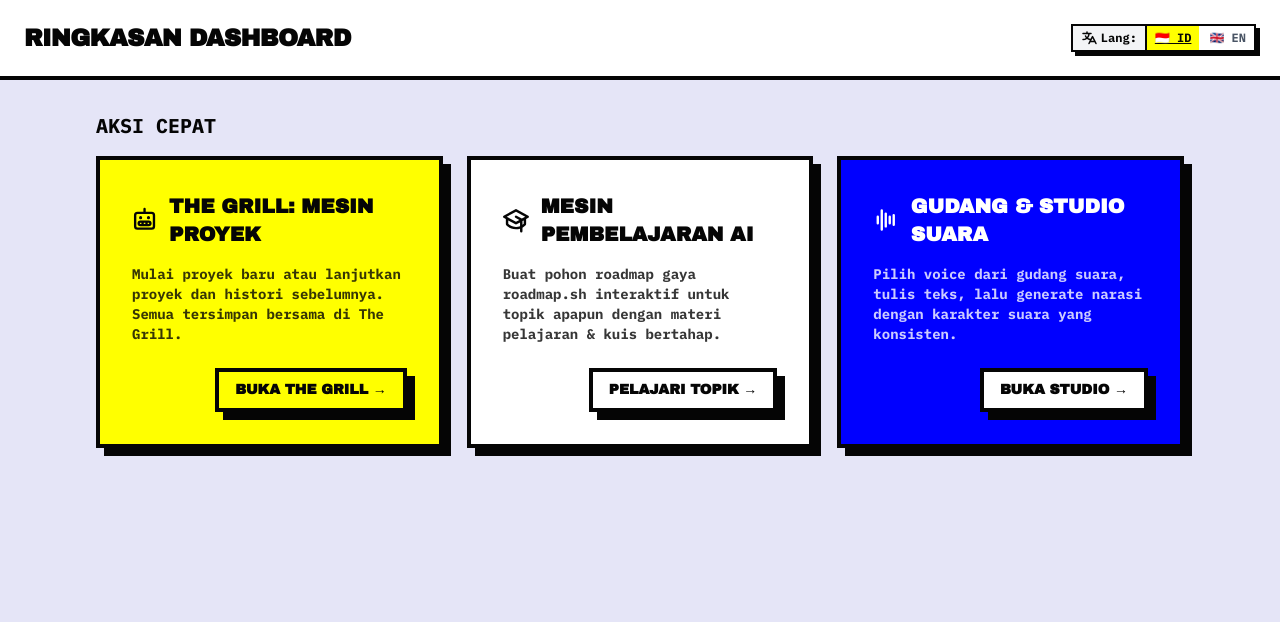
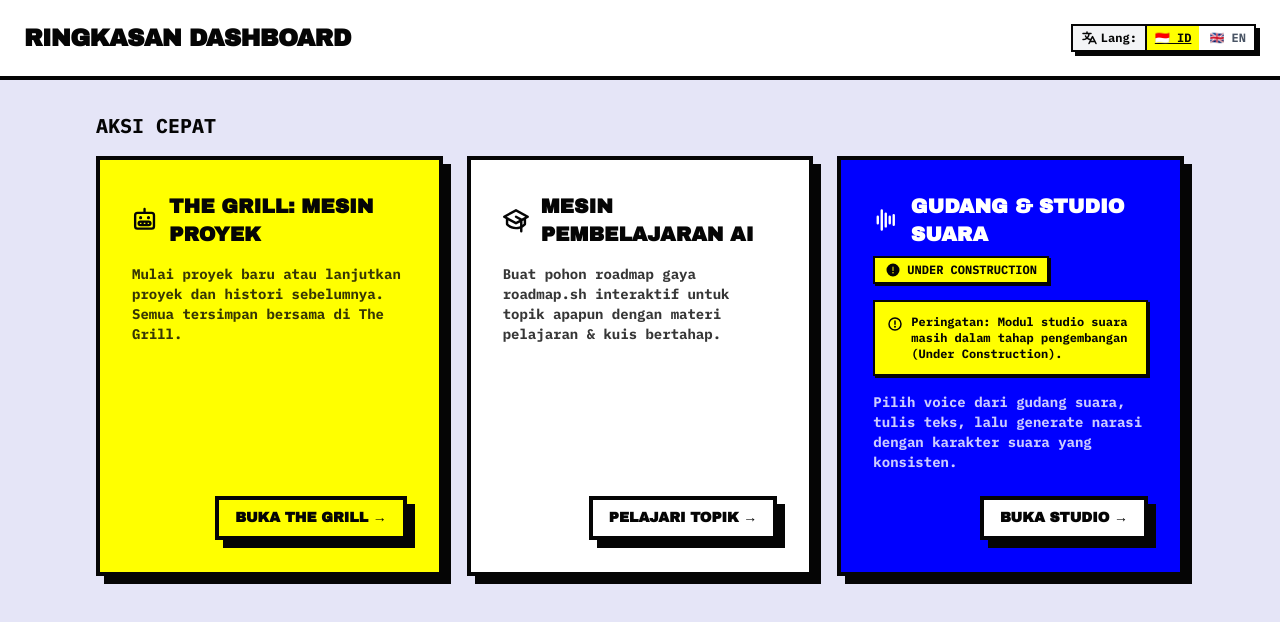
Before and after one commit to radityabhardana/vibework, a Next.js app: page / in a window 1280 px wide. Shown: the top 622 px of the page. Built offline with nearby package versions, Linux system fonts and the light colour scheme.

Commit message:
feat: implement dashboard page and update dev start port to 20130

```diff
--- a/package.json
+++ b/package.json
@@ -5,7 +5,7 @@
   "scripts": {
     "dev": "next dev --webpack",
     "build": "next build",
-    "start": "next start",
+    "start": "next start -p 20130",
     "lint": "eslint",
     "typecheck": "tsc --noEmit --incremental false",
     "test": "tsx --test tests/**/*.test.ts",
--- a/src/app/page.tsx
+++ b/src/app/page.tsx
@@ -4,7 +4,7 @@ import React from 'react';
 import Link from 'next/link';
 import { Card } from '@/components/ui/Card';
 import { Button } from '@/components/ui/Button';
-import { Robot, GraduationCap, Waveform } from '@phosphor-icons/react';
+import { Robot, GraduationCap, Waveform, WarningCircle } from '@phosphor-icons/react';
 import { useLanguage } from '@/context/LanguageContext';
 import { LanguageSwitcher } from '@/components/ui/LanguageSwitcher';
 
@@ -78,14 +78,31 @@ export default function DashboardPage() {
             </Link>
 
             <Link href="/voice" className="md:col-span-2 xl:col-span-1">
-              <Card bg="blue" className="p-6 cursor-pointer hover:-translate-y-2 hover:shadow-brutal transition-all h-full flex flex-col justify-between border-4 border-brutal-black">
+              <Card bg="blue" className="p-6 cursor-pointer hover:-translate-y-2 hover:shadow-brutal transition-all h-full flex flex-col justify-between border-4 border-brutal-black relative">
                 <div>
-                  <div className="flex items-center gap-3 mb-4">
-                    <Waveform weight="bold" className="w-8 h-8" />
-                    <h3 className="font-sans font-black text-xl uppercase">
-                      {t('Gudang & Studio Suara', 'Voice Warehouse & Studio')}
-                    </h3>
+                  <div className="flex flex-wrap items-center justify-between gap-2 mb-4">
+                    <div className="flex items-center gap-3">
+                      <Waveform weight="bold" className="w-8 h-8" />
+                      <h3 className="font-sans font-black text-xl uppercase">
+                        {t('Gudang & Studio Suara', 'Voice Warehouse & Studio')}
+                      </h3>
+                    </div>
+                    <span className="shrink-0 font-mono text-[10px] sm:text-xs font-black uppercase px-2.5 py-1 bg-brutal-yellow text-brutal-black border-2 border-brutal-black shadow-[2px_2px_0px_0px_rgba(5,5,5,1)] flex items-center gap-1.5">
+                      <WarningCircle weight="fill" className="w-4 h-4 text-brutal-black shrink-0" />
+                      <span>UNDER CONSTRUCTION</span>
+                    </span>
                   </div>
+
+                  <div className="mb-4 p-3 bg-brutal-yellow text-brutal-black border-2 border-brutal-black font-mono text-xs font-bold flex items-start gap-2 shadow-[2px_2px_0px_0px_rgba(5,5,5,1)]">
+                    <WarningCircle weight="bold" className="w-4 h-4 shrink-0 mt-0.5" />
+                    <span>
+                      {t(
+                        'Peringatan: Modul studio suara masih dalam tahap pengembangan (Under Construction).',
+                        'Warning: Voice studio module is currently under construction.'
+                      )}
+                    </span>
+                  </div>
+
                   <p className="font-mono font-bold opacity-80 text-sm">
                     {t(
                       'Pilih voice dari gudang suara, tulis teks, lalu generate narasi dengan karakter suara yang konsisten.',
```
Also changed, not shown: 2 other files (tests, documents, lock files or other folders).
